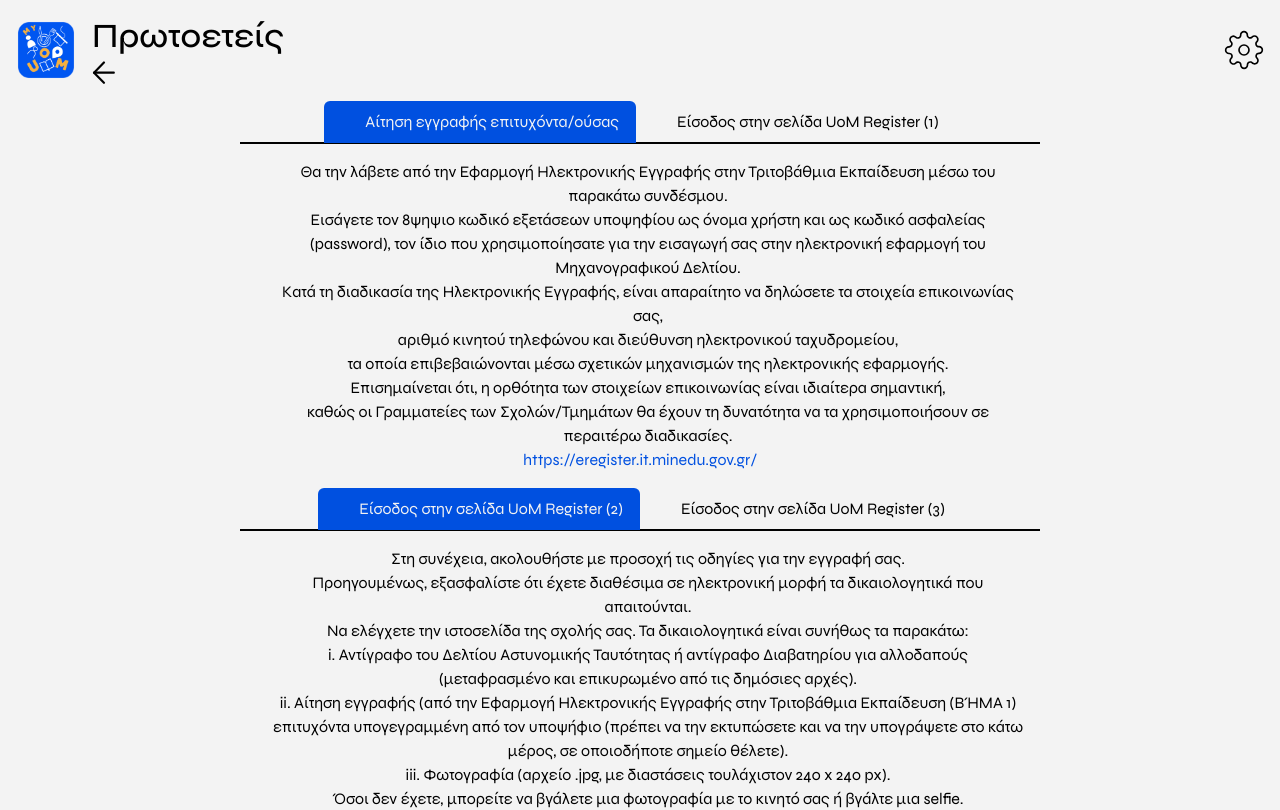
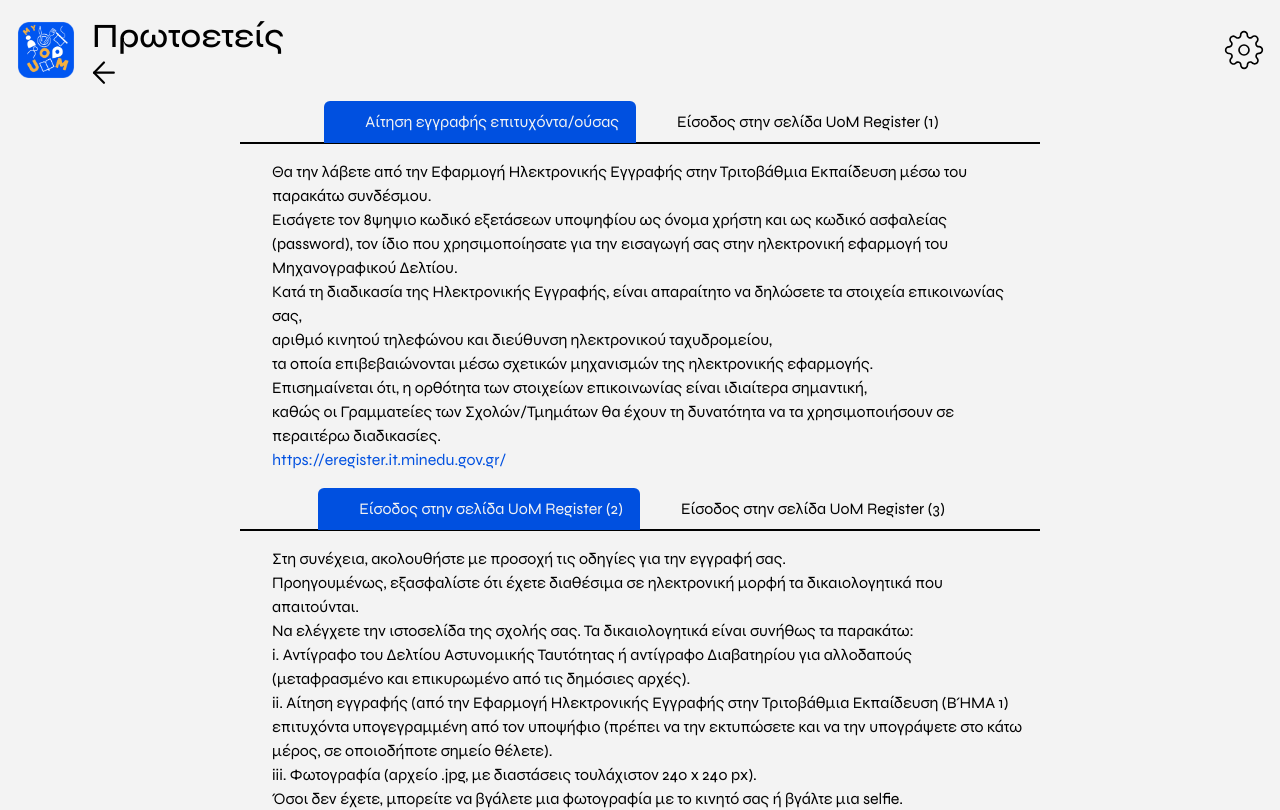
Before and after one commit to open-source-uom/myuom, a React (Create React App) app: page /firstyearinfo in a window 1280 px wide. Shown: the top 810 px of the page. Built offline with nearby package versions, Linux system fonts and the light colour scheme.

Commit message:
Fixes #136

```diff
--- a/src/components/InfoCard.jsx
+++ b/src/components/InfoCard.jsx
@@ -77,7 +77,7 @@ export default function InfoCard({ data }) {
       <TabPanels>
         {data.map((info) => {
           return (
-            <TabPanel key={info.title}>
+            <TabPanel key={info.title} textAlign='left'>
               <UnorderedList listStyleType={"none"}>
                 {info.content.map((curContent) => (
                   <ListItem>
@@ -85,12 +85,13 @@ export default function InfoCard({ data }) {
                   </ListItem>
                 ))}
               </UnorderedList>
-
-              {info.links.map((link) => (
-                <Box color={SelectLinkColor()}>
-                  <a href={link}>{link}</a>
-                </Box>
-              ))}
+              <UnorderedList listStyleType={"none"}>
+                {info.links.map((link) => (
+                  <Box color={SelectLinkColor()}>
+                    <a href={link}>{link}</a>
+                  </Box>
+                ))}
+              </UnorderedList>
             </TabPanel>
           );
         })}
```
